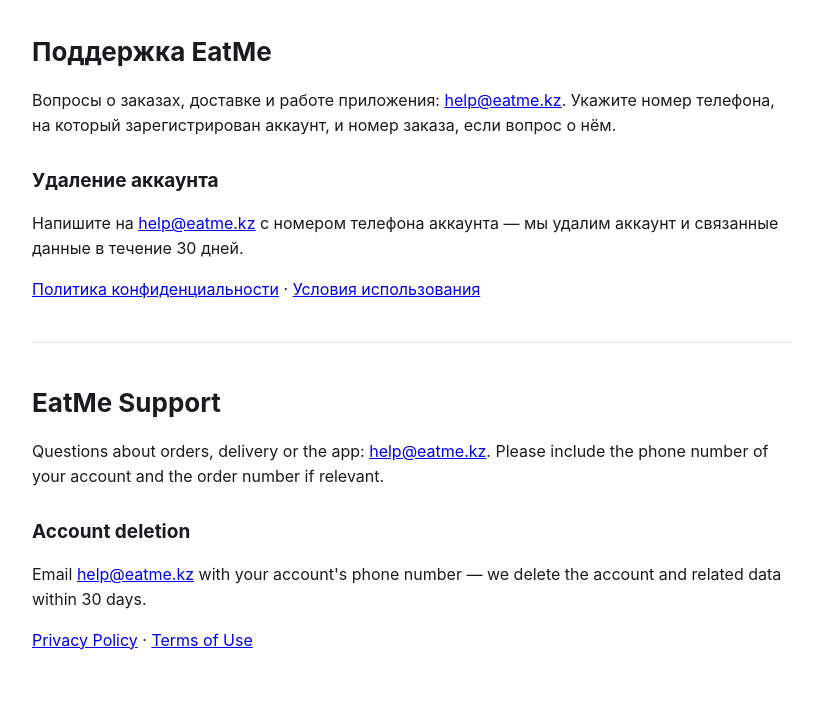
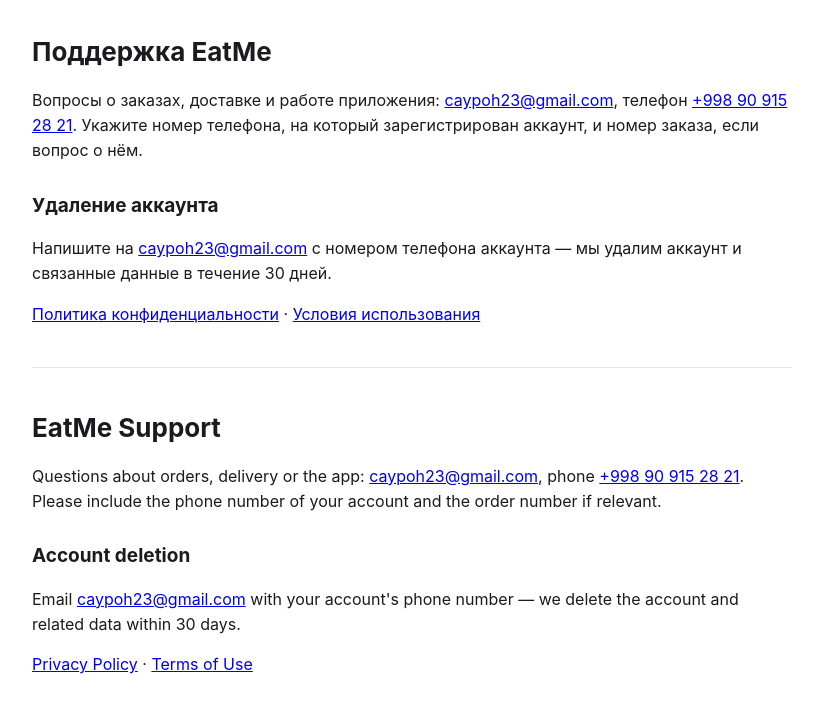
Before and after one commit to Caypoh23/eatme-legal, a plain HTML site: page support.html in a window 1280 px wide. Shown: the whole page, without its empty margins (228-1051 px from the left). Drawn offline with Linux system fonts and the light colour scheme.

Commit message:
Contact: caypoh23@gmail.com, +998 90 915 28 21

```diff
--- a/support.html
+++ b/support.html
@@ -4,12 +4,12 @@
 <style>body{font:16px/1.55 -apple-system,BlinkMacSystemFont,"Segoe UI",Roboto,sans-serif;color:#1b1b1f;max-width:760px;margin:0 auto;padding:32px 20px 64px}h1{font-size:26px;margin:0 0 4px}h2{font-size:19px;margin:28px 0 8px}hr{border:0;border-top:1px solid #e5e5ea;margin:40px 0}</style>
 </head><body>
 <h1>Поддержка EatMe</h1>
-<p>Вопросы о заказах, доставке и работе приложения: <a href="mailto:help@eatme.kz">help@eatme.kz</a>. Укажите номер телефона, на который зарегистрирован аккаунт, и номер заказа, если вопрос о нём.</p>
-<h2>Удаление аккаунта</h2><p>Напишите на <a href="mailto:help@eatme.kz">help@eatme.kz</a> с номером телефона аккаунта — мы удалим аккаунт и связанные данные в течение 30 дней.</p>
+<p>Вопросы о заказах, доставке и работе приложения: <a href="mailto:caypoh23@gmail.com">caypoh23@gmail.com</a>, телефон <a href="tel:+998909152821">+998 90 915 28 21</a>. Укажите номер телефона, на который зарегистрирован аккаунт, и номер заказа, если вопрос о нём.</p>
+<h2>Удаление аккаунта</h2><p>Напишите на <a href="mailto:caypoh23@gmail.com">caypoh23@gmail.com</a> с номером телефона аккаунта — мы удалим аккаунт и связанные данные в течение 30 дней.</p>
 <p><a href="privacy.html">Политика конфиденциальности</a> · <a href="terms.html">Условия использования</a></p>
 <hr>
 <h1>EatMe Support</h1>
-<p>Questions about orders, delivery or the app: <a href="mailto:help@eatme.kz">help@eatme.kz</a>. Please include the phone number of your account and the order number if relevant.</p>
-<h2>Account deletion</h2><p>Email <a href="mailto:help@eatme.kz">help@eatme.kz</a> with your account's phone number — we delete the account and related data within 30 days.</p>
+<p>Questions about orders, delivery or the app: <a href="mailto:caypoh23@gmail.com">caypoh23@gmail.com</a>, phone <a href="tel:+998909152821">+998 90 915 28 21</a>. Please include the phone number of your account and the order number if relevant.</p>
+<h2>Account deletion</h2><p>Email <a href="mailto:caypoh23@gmail.com">caypoh23@gmail.com</a> with your account's phone number — we delete the account and related data within 30 days.</p>
 <p><a href="privacy.html">Privacy Policy</a> · <a href="terms.html">Terms of Use</a></p>
 </body></html>
```
Also changed, not shown: privacy.html (+4 -4 lines), terms.html (+2 -2 lines).
